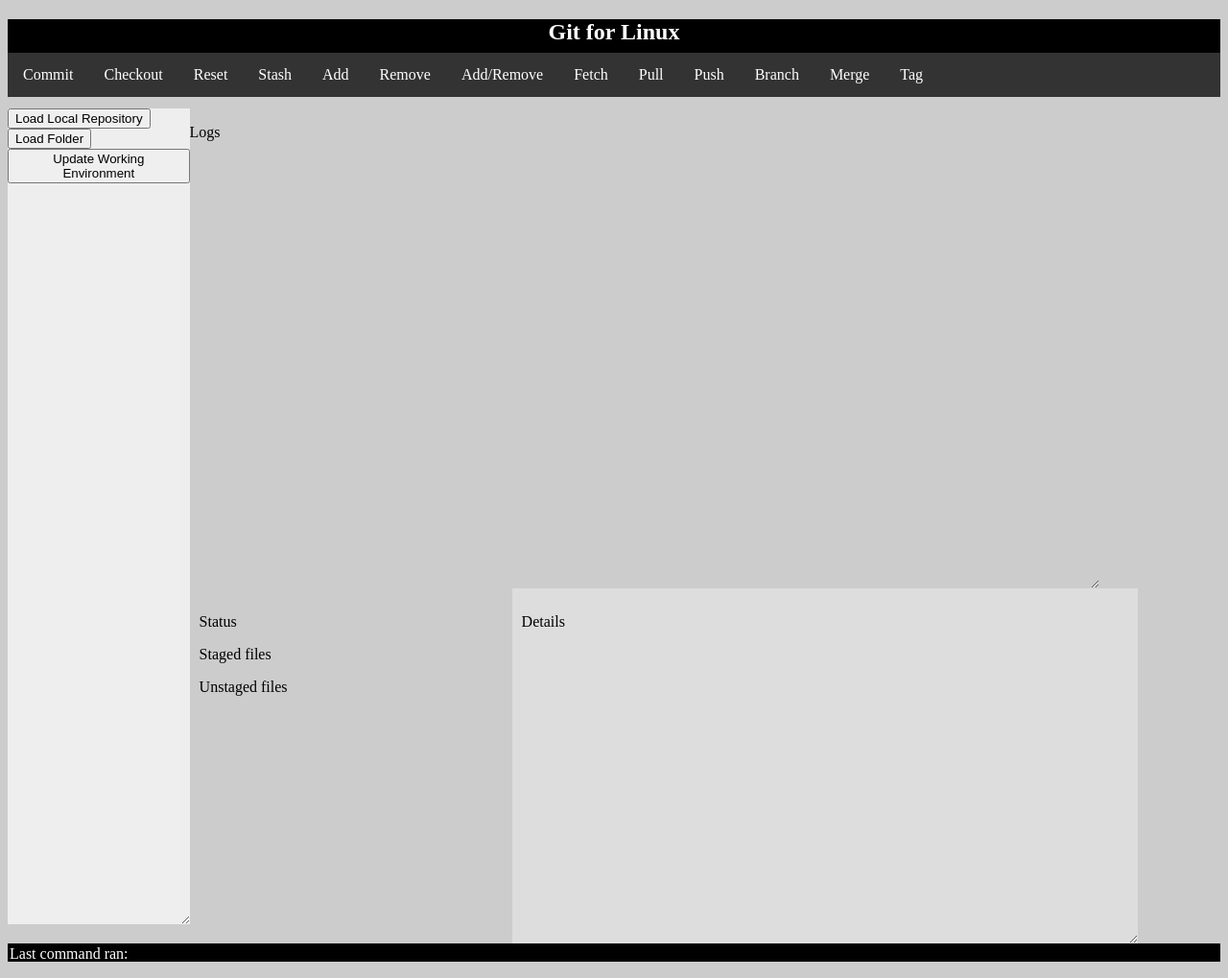
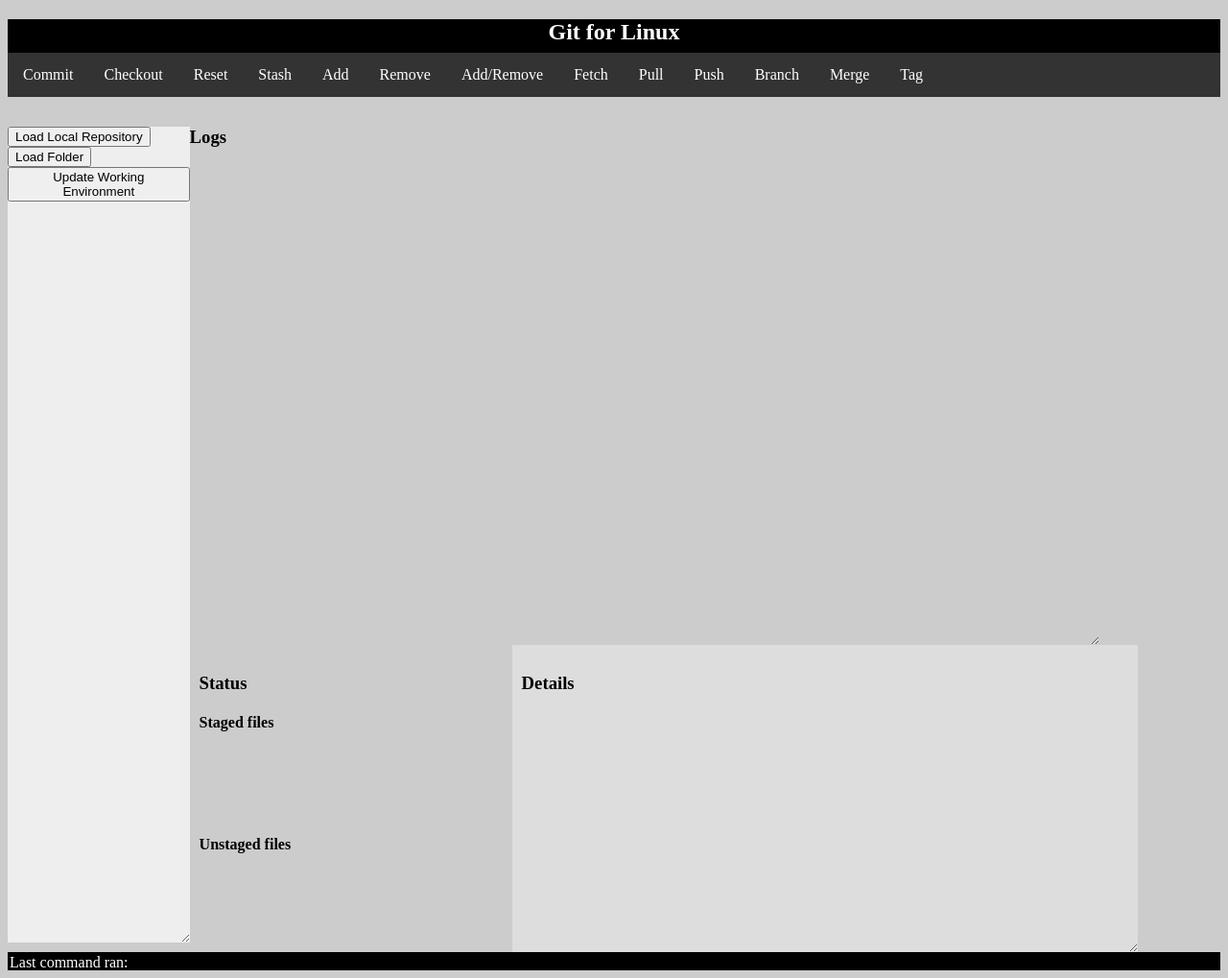
Before and after one commit to juicetin/sourcetree_nw_unofficial, a website with bundled scripts: page index.html in a window 1280 px wide. Shown: the whole page at 96% size. Built offline with nearby package versions, Linux system fonts and the light colour scheme; files whose address does not match are found by name.

Commit message:
visual fixes/changes to UI

```diff
--- a/css/main.css
+++ b/css/main.css
@@ -45,7 +45,7 @@
 }
 
 #detail-section {
-	height: 350px;
+	height: 300px;
 	width: 50%;
 	display: inline-block;
 	vertical-align: top;
@@ -80,7 +80,13 @@
 	width: 25%;
 	overflow: auto;
 	padding: 10px;
-	height: 350px;
+	height: 300px;
+}
+
+.status-file-list {
+	width: 100%;
+	overflow: auto;
+	height: 22%;
 }
 
 .files {
--- a/index.html
+++ b/index.html
@@ -71,8 +71,8 @@
 			<div id="right">
 
 				<!-- Top commit section with graph/description/commit/author/date -->
+				<h3 id="log-header">Logs</h3>
 				<div id="commit-section" class="child-div">
-					<p>Logs</p>
 					<!-- <ul id="commits"></ul> -->
 					<table id="commits"></table>
 				</div>
@@ -81,23 +81,23 @@
 				<div id="bottom">
 					<!-- Left -->
 					<div id="git-status">
-						<p>Status</p>
-						<p>Staged files</p>
+						<h3>Status</h3>
+						<h4>Staged files</h4>
 						<!-- Staged files -->
-						<div id="staged-files">
+						<div id="staged-files" class="status-file-list">
 							<ul id="staged-files-list"></ul>
 						</div>
 
-						<p>Unstaged files</p>
+						<h4>Unstaged files</h4>
 						<!-- Unstaged files -->
-						<div id="unstaged-files">
+						<div id="unstaged-files" class="status-file-list">
 							<ul id="unstaged-files-list"></ul>
 						</div>
 					</div>
 
 					<!-- Right -->
 					<div id="detail-section" class="child-div">
-						<p>Details</p>
+						<h3>Details</h3>
 						<p id="commit-details"> </p>
 					</div>
 				</div>
--- a/package.json
+++ b/package.json
@@ -35,6 +35,6 @@
     "toolbar": false,
     "resizable": false,
     "width": 1900,
-    "height": 1100
+    "height": 1000
   }
 }
```
